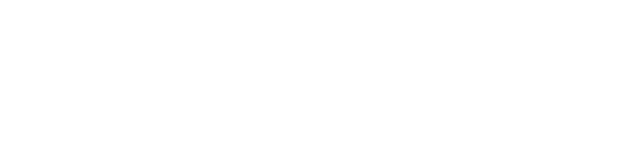
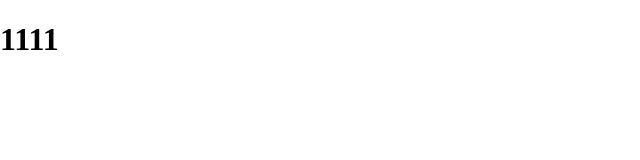
Before and after one commit to LOo-hue/project_02, a plain HTML site: page login.html in a window 1280 px wide. Shown: the whole page, without its empty margins (0-640 px from the left). Drawn offline with Linux system fonts and the light colour scheme.

Commit message:
修改login.html

```diff
--- a/login.html
+++ b/login.html
@@ -8,6 +8,6 @@
     <link rel="stylesheet" href="login.css">
 </head>
 <body>
-    <h1></h1>
+    <h1>1111</h1>
 </body>
 </html>
```
